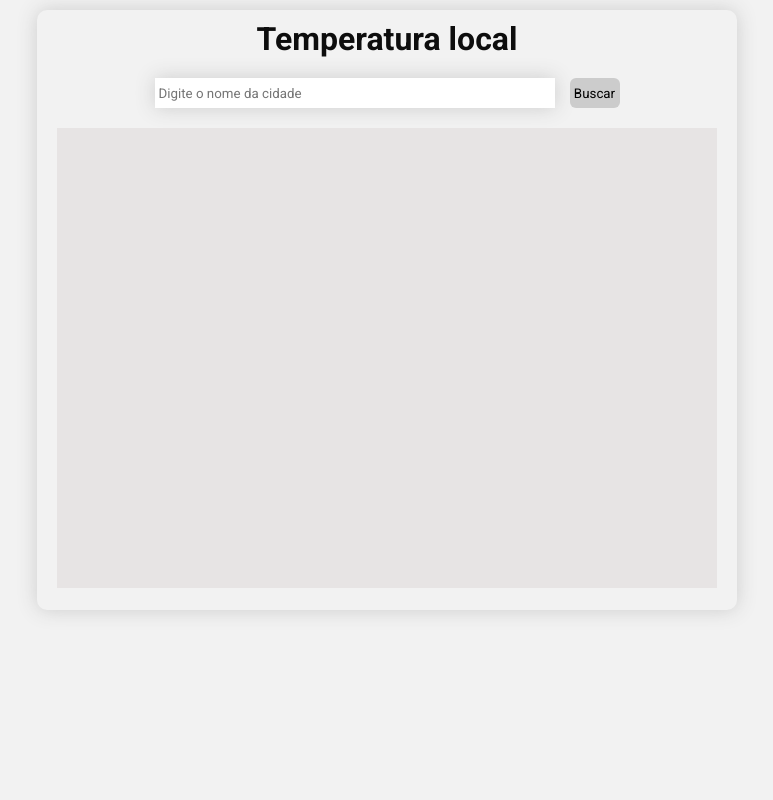
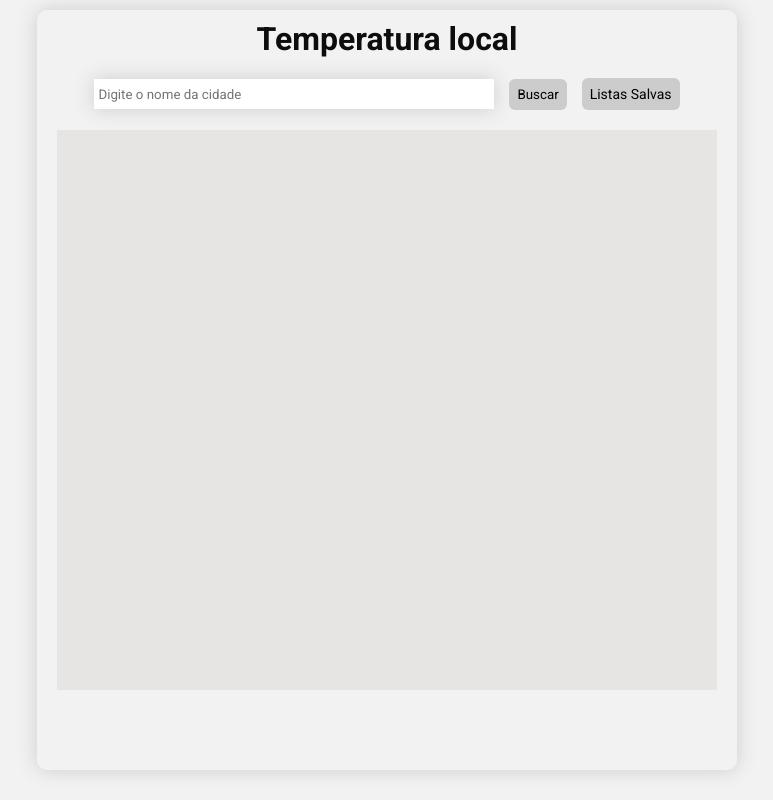
Before and after one commit to eduardohor/local-temperature, a React (Vite) app: page / in a window 1280 px wide. Shown: the whole page, without its empty margins (253-1026 px from the left). Built offline with nearby package versions, Linux system fonts and the light colour scheme.

Commit message:
adding back button to saved lists page

```diff
--- a/src/App.jsx
+++ b/src/App.jsx
@@ -2,7 +2,7 @@ import { SearchBox } from "./components/SearchBox/index";
 import { ListMusic } from "./components/ListMusic/index";
 import styles from "./styles/App.module.scss";
 
-import { ItemsProvider } from "./components/Context/index";
+import { ItemsProvider } from "./components/Context/ItemsProvider";
 
 import { BrowserRouter as Router, Switch, Route, Link } from "react-router-dom";
 
--- a/src/components/ListMusic/index.jsx
+++ b/src/components/ListMusic/index.jsx
@@ -1,19 +1,21 @@
-import React, { useContext, useState } from "react";
+import React, { useContext } from "react";
+import { IoChevronBackCircleSharp } from "react-icons/io5";
 import styles from "./styles.module.scss";
 
-import { ItemsContext } from "../Context/index";
+import { ItemsContext } from "../Context/ItemsProvider";
 import { MusicPlayer } from "../MusicPlayer/index";
+import { Link } from "react-router-dom";
 
 export function ListMusic() {
   const [items, setItems] = useContext(ItemsContext);
-  const [temp, setTemp] = useState([]);
-  const [listMusic, setListMusic] = useState([]);
-  const [today, setToday] = useState([]);
 
   return (
     <>
       <h1>Listas Salvas</h1>
-      <hr/>
+      <Link to="/">
+        <IoChevronBackCircleSharp className={styles.btnBack} />
+      </Link>
+      <hr />
       <div className={styles.contentList}>
         {items.map((result, index) => {
           return (
--- a/src/components/ListMusic/styles.module.scss
+++ b/src/components/ListMusic/styles.module.scss
@@ -1,5 +1,15 @@
 hr{
-  margin:10px;
+  margin:10px 0;
+  border: 1px solid #000;
+}
+
+.btnBack{
+  font-size:40px;
+  position:absolute;
+  top: 35px;
+  left: 20px;
+  cursor: pointer;
+  color: black;
 }
 
 .contentList{
@@ -13,12 +23,13 @@ hr{
   .listItems{
     list-style: none;
     margin: 10px;
-    border: 5px solid #cccccc;
+    border: 2px solid #000;
     padding: 4px;
 
     .ListMusic{
       margin-top: 5px;
-      border: 3px solid  #cccccc;
+    border: 2px solid #000;
+
     }
 
   }
--- a/src/components/Result/index.jsx
+++ b/src/components/ResultListMusic/index.jsx
@@ -1,10 +1,11 @@
 import React, { useState, useContext } from "react";
-import { Link } from "react-router-dom";
+
 import styles from "./styles.module.scss";
-import { ItemsContext } from "../Context/index";
+
+import { ItemsContext } from "../Context/ItemsProvider";
 import { MusicPlayer } from "../MusicPlayer/index";
 
-function Result(props) {
+export function ResultListMusic(props) {
   const [music, setMusic] = useState([]);
   const [showList, setShowList] = useState(false);
 
@@ -65,10 +66,6 @@ function Result(props) {
 
           {showList ? (
             <div className={styles.contentSalve}>
-              <Link to="list-music" className={styles.salveList}>
-                Listas Salvas
-              </Link>
-
               <button className={styles.btnSalve} onClick={salvedList}>
                 Salvar dados
               </button>
@@ -79,5 +76,3 @@ function Result(props) {
     </div>
   );
 }
-
-export default Result;
--- a/src/components/Result/styles.module.scss
+++ b/src/components/ResultListMusic/styles.module.scss
@@ -2,8 +2,9 @@
   background-color: #e7e4e4;
   margin-top: 20px;
   padding-top:20px;
-  height: 460px;
+  height: 70vh;
   text-align: center;
+  position: relative;
 
   display: flex;
   flex-direction: column;
@@ -30,25 +31,18 @@
 
 
   .contentSalve{
-    margin-top: 20px;
+    margin-top: 10px;
     width: 70%;
     display:flex;
-    justify-content: space-between;
-
-    .salveList{
-      text-decoration: none;
-      color: black;
-      display:inline-block;
-      font-size: 24px;
-    }
+    justify-content: center;
 
     .btnSalve{
-      display: inline;
-      font-size: 16px;
-      width: 100px;
+      font-size: 20px;
+      padding:5px;
+      width: 150px;
       border: none;
       background: #cccccc;
-      border-radius: 20px;
+      border-radius: 54px;
       cursor: pointer;
     }
   }
--- a/src/components/SearchBox/index.jsx
+++ b/src/components/SearchBox/index.jsx
@@ -1,12 +1,13 @@
-import { useEffect, useState } from "react";
+import { useState } from "react";
+import { Link } from "react-router-dom";
 import styles from "./styles.module.scss";
-import Result from "../Result/index";
+
+import { ResultListMusic } from "../ResultListMusic/index";
 
 export function SearchBox() {
   const [city, setCity] = useState("");
   const [weather, setWeather] = useState(null);
   const [sound, setSound] = useState("");
-  const [search, setSearch] = useState("");
   const [tracks, setTracks] = useState([]);
 
   function handleChange(event) {
@@ -40,7 +41,6 @@ export function SearchBox() {
 
   function testTemperature(temp) {
     let tempCurrent = temp.main.temp;
-    // let textSound;
 
     if (tempCurrent >= 32) {
       setSound("um Rock");
@@ -76,9 +76,12 @@ export function SearchBox() {
           >
             Buscar
           </button>
+          <Link to="list-music" className={styles.salveList}>
+            Listas Salvas
+          </Link>
         </div>
 
-        <Result weather={weather} sound={sound} tracks={tracks} />
+        <ResultListMusic weather={weather} sound={sound} tracks={tracks} />
       </form>
     </div>
   );
--- a/src/components/SearchBox/styles.module.scss
+++ b/src/components/SearchBox/styles.module.scss
@@ -19,13 +19,27 @@
 
     .btSearch{
       margin-left: 15px;
-      width: 50px;
-      height: 30px;
+      padding:8px;
       border: none;
       background: #cccccc;
       border-radius: 6px;
       cursor: pointer;
     }
+
+    .salveList{
+      text-decoration: none;
+      color: black;
+      display:inline-block;
+      font-size: 14px;
+      margin-left: 15px;
+      padding:8px;
+      background: #cccccc;
+      border-radius: 6px;
+      cursor: pointer;
+
+
+
+    }
   }
 
 
--- a/src/styles/App.module.scss
+++ b/src/styles/App.module.scss
@@ -5,12 +5,13 @@ body{
 }
 .contentWrapper{
   width: 700px;
-  height: 600px;
+  height: 95vh;
   padding-top: 10px;
   margin-top: 10px;
   border-radius: 10px;
   overflow:auto;
   box-shadow: 0 0 20px #cccccc;
+  position: relative;
 
   h1{
     text-align: center;
```
Also changed, not shown: src/components/Context/ItemsProvider.jsx (renamed from src/components/Context/index.jsx).
